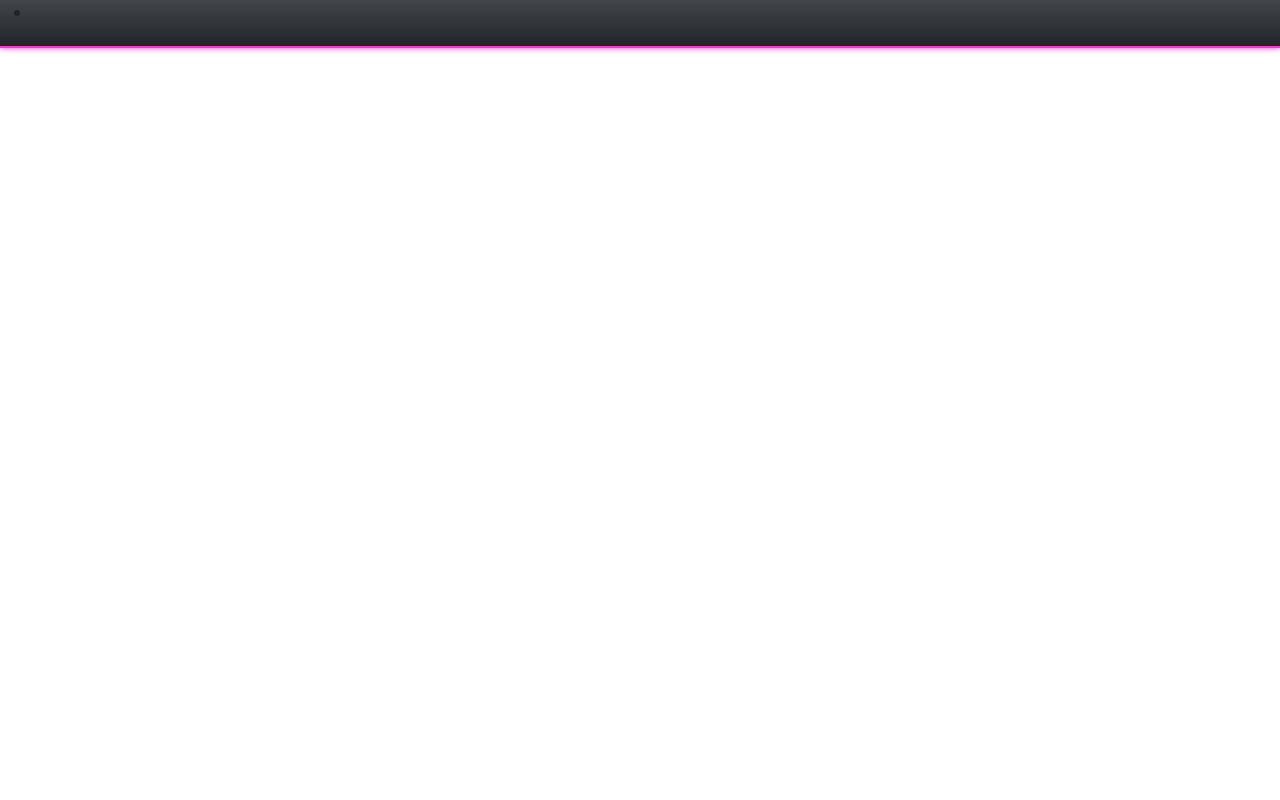
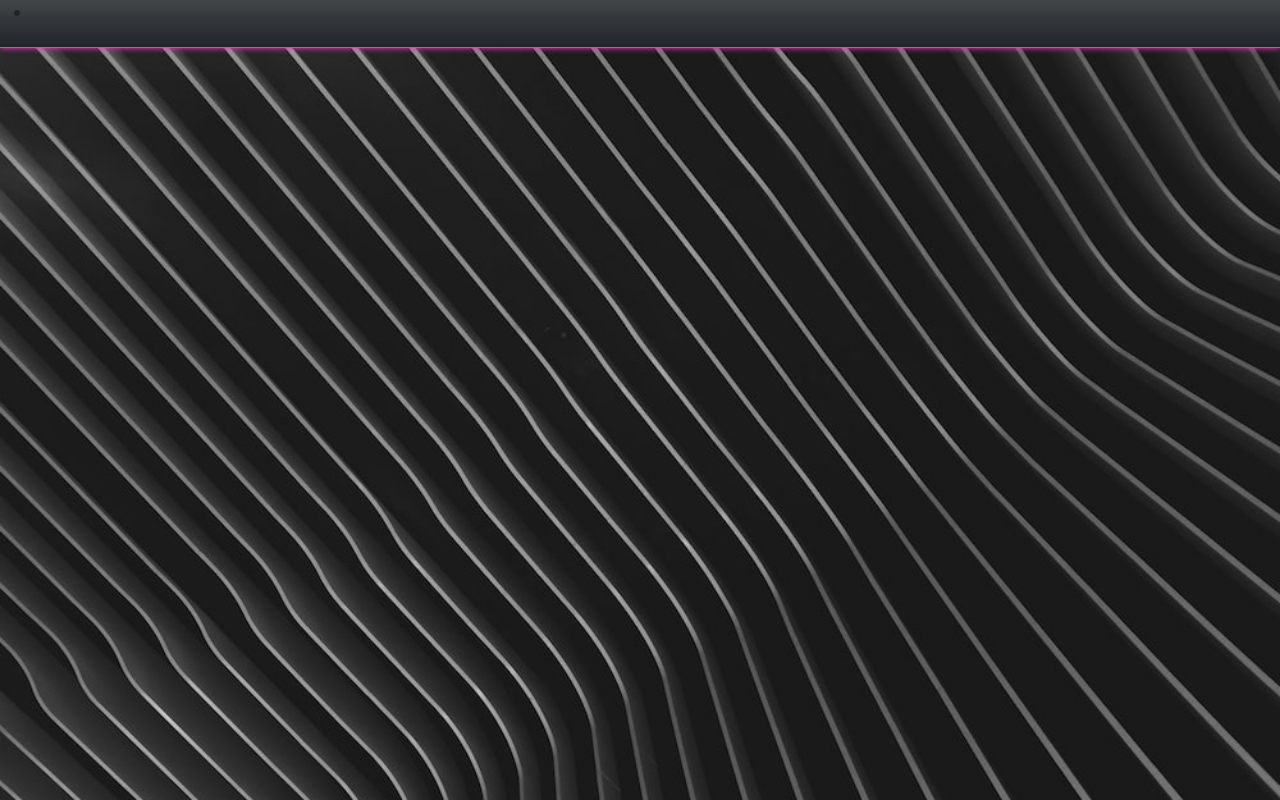
Before and after one commit to Marin303/react_portfolio_website, a React (Create React App) app: page / in a window 1280 px wide. Built offline with nearby package versions, Linux system fonts and the light colour scheme.

Commit message:
background image

```diff
--- a/src/App.css
+++ b/src/App.css
@@ -3,28 +3,27 @@
     --primary-200: #ff72ff;
     --primary-300: #ffe1ff;
 }
+/* body{
+  background-color: black;
+} */
 nav{
+  position: fixed;
   width: 100%;
   height: 3em;
-  border-bottom: 2px solid var(--primary-100);
+  border-bottom: 1px solid var(--primary-100);
   animation: Nav-animation 5s ease-in-out infinite;
 }
 
 
 @keyframes Nav-animation {
-  0% {
+  0%, 50%, 100% {
     box-shadow: 0 0 5px var(--primary-100);
   }
-  25%{
+  25%, 75% {
     box-shadow: 0 0 8px var(--primary-100);
   }
-  50% {
-    box-shadow: 0 0 5px var(--primary-100);
-  }
-  75%{
-    box-shadow: 0 0 8px var(--primary-100);
-  }
-  100% {
-    box-shadow: 0 0 5px var(--primary-100);
-  }
 }
+.containerNav{
+background:url("./Images/background-diagonal-lines.jpg") center /cover no-repeat;
+height: 100vh;
+}
--- a/src/Pages/NavBar.jsx
+++ b/src/Pages/NavBar.jsx
@@ -2,7 +2,7 @@ import React from "react";
 
 const NavBar = () => {
   return (
-    <div>
+    <div className="containerNav">
      <nav className="bg-dark bg-gradient">
       <ul>
         <li className="li-navBar"><a href="#"></a></li>
```
Also changed, not shown: src/Images/background-diagonal-lines.jpg (added).
